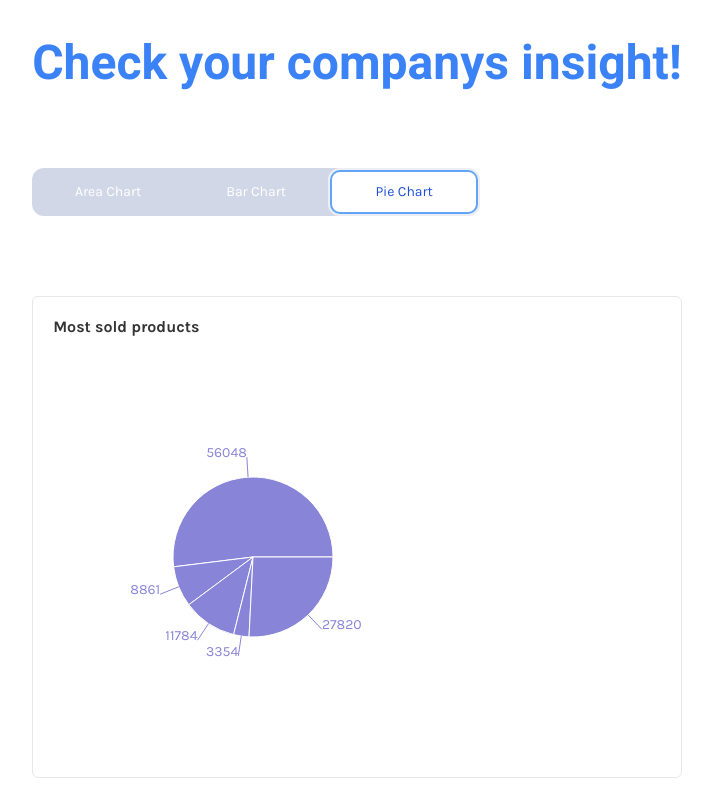
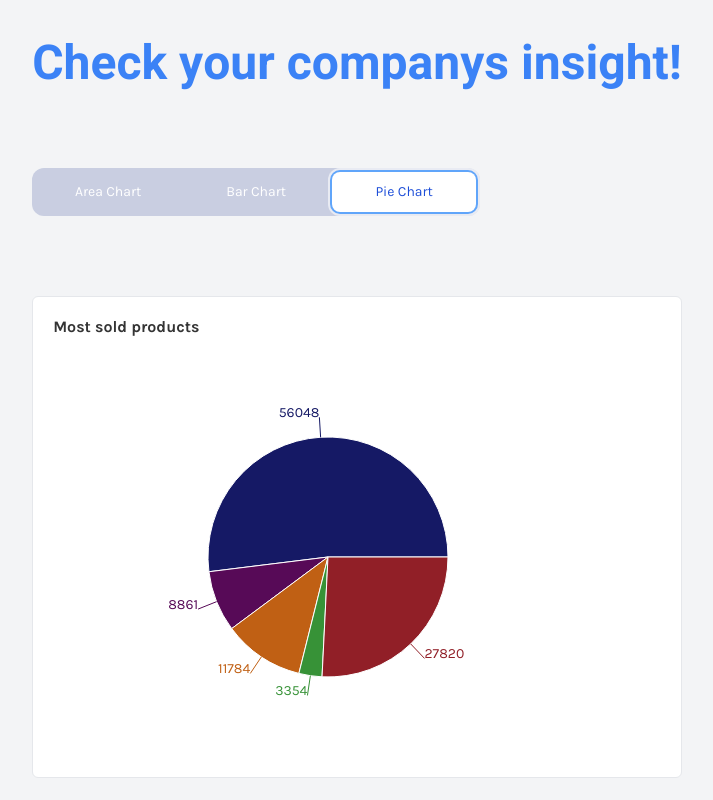
Before and after one commit to julita25/analytics-website, a Next.js app: page / in a window 1280 px wide. Both pictures are taken after a click on the tab "Pie Chart". Shown: the whole page, without its empty margins (283-996 px from the left). Built offline with nearby package versions, Linux system fonts and the light colour scheme.

Commit message:
add styles for pie chart

```diff
--- a/components/Analytics.jsx
+++ b/components/Analytics.jsx
@@ -36,7 +36,7 @@ const Analytics = ({ selected }) => {
   useEffect(() => {
     setTimeout(() => {
       setTransition(true);
-    }, 800);
+    }, 500);
     setTransition(false);
   }, [selected]);
 
@@ -49,7 +49,7 @@ const Analytics = ({ selected }) => {
         enterTo="opacity-100 rotate-0 scale-100"
       >
         {transition && (
-          <Panel className="w-full border" header={ChartTypes[key].header}>
+          <Panel className="w-full border bg-white" header={ChartTypes[key].header}>
             {ChartTypes[key].body}
           </Panel>
         )}
--- a/components/AnalyticsPieChart.jsx
+++ b/components/AnalyticsPieChart.jsx
@@ -1,21 +1,29 @@
+/* eslint-disable react/no-array-index-key */
 import React from "react";
 import {
-  PieChart, Pie, Tooltip
+  PieChart, Pie, Tooltip, Cell
 } from "recharts";
 import { instanceOf } from "prop-types";
 
+const COLORS = ["#151965", "#570A57", "#C06014", "#379237", "#911F27"];
+
 const AnalyticsPieChart = ({ data }) => (
-  <PieChart width={400} height={400}>
+  <PieChart width={550} height={400}>
     <Pie
       dataKey="quantitySold"
-      isAnimationActive={false}
       data={data}
       cx="50%"
       cy="50%"
-      outerRadius={80}
-      fill="#8884d8"
+      outerRadius={120}
       label
-    />
+    >
+      {data.map((item, index) => {
+        console.log(index);
+        return (
+          <Cell key={`cell-${index}`} fill={COLORS[index]} />
+        );
+      })}
+    </Pie>
     <Tooltip />
   </PieChart>
 );
--- a/pages/index.jsx
+++ b/pages/index.jsx
@@ -6,7 +6,7 @@ const AnalyticsPage = () => {
   const [selected, setSelected] = useState("Area Chart");
 
   return (
-    <div className="flex w-full justify-center p-10">
+    <div className="flex w-screen justify-center p-10 bg-gray-100 h-screen">
       <div className="space-y-4">
         <div className="text-blue-500 font-bold text-5xl">Check your companys insight!</div>
         <Tabs onChange={setSelected} />
```
